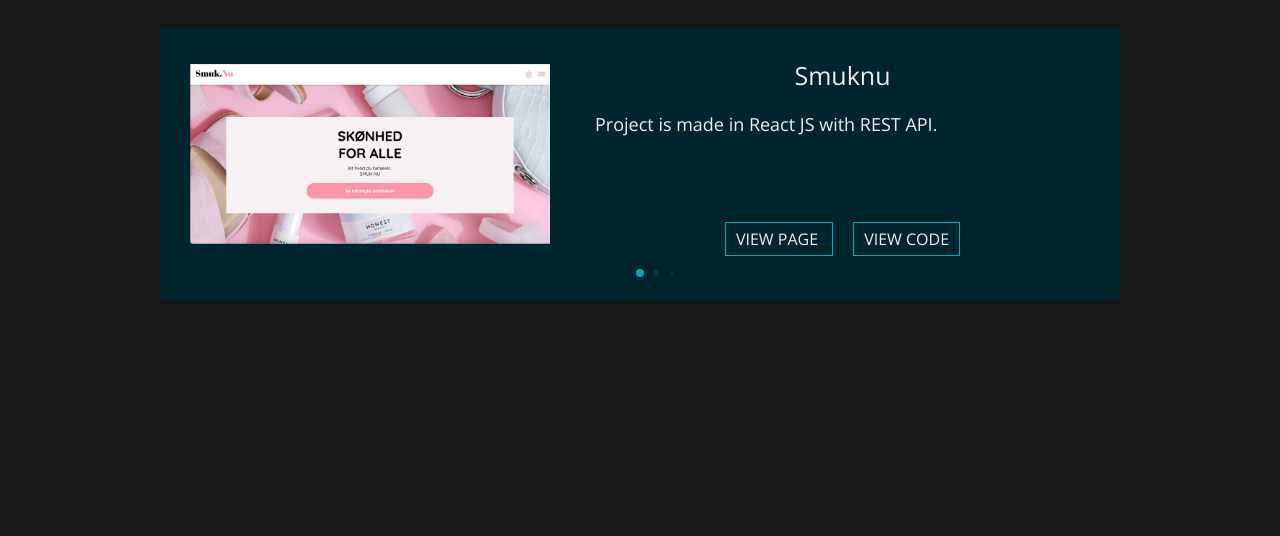
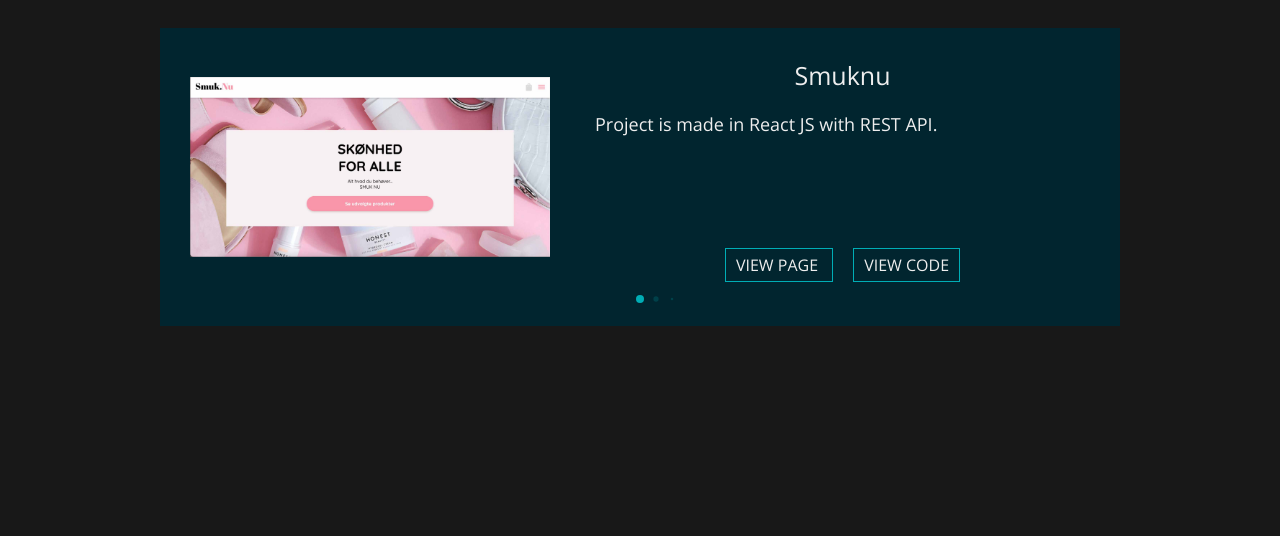
Before and after one commit to SviYu/myPortfolio, a website: page projects.html in a window 1280 px wide. Shown: the part 182-718 px from the top of the page. Drawn offline with nearby package versions, Linux system fonts and the light colour scheme; a web font is replaced by a local one.

Commit message:
Changed project content text height

```diff
--- a/scss/_projects.scss
+++ b/scss/_projects.scss
@@ -68,7 +68,7 @@
                 margin-bottom: 2rem;
             }
             .project-text{
-                min-height: 74px;
+                min-height: 10rem;
                 text-justify: auto;
             }
         }
```
Also changed, not shown: css/main.css.
